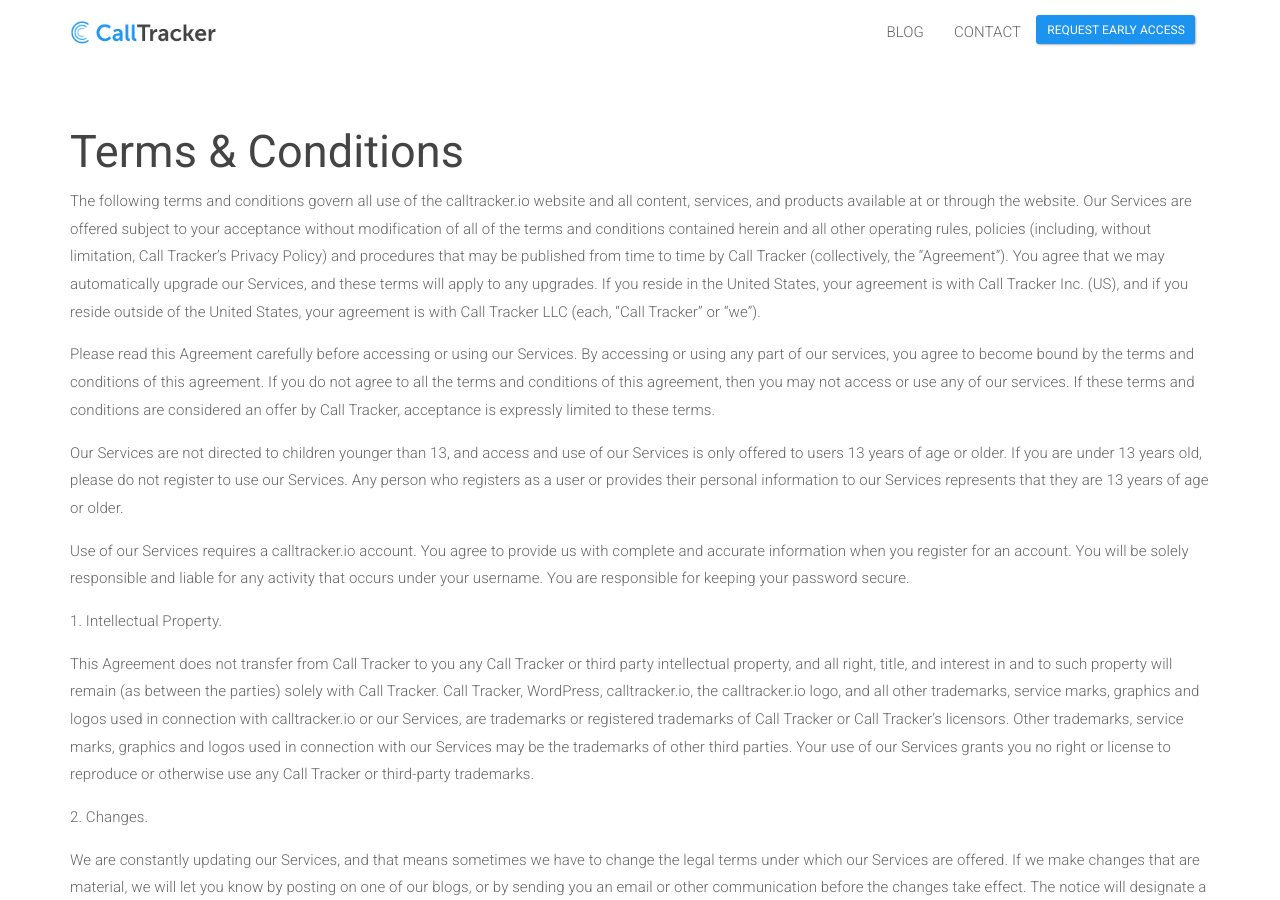
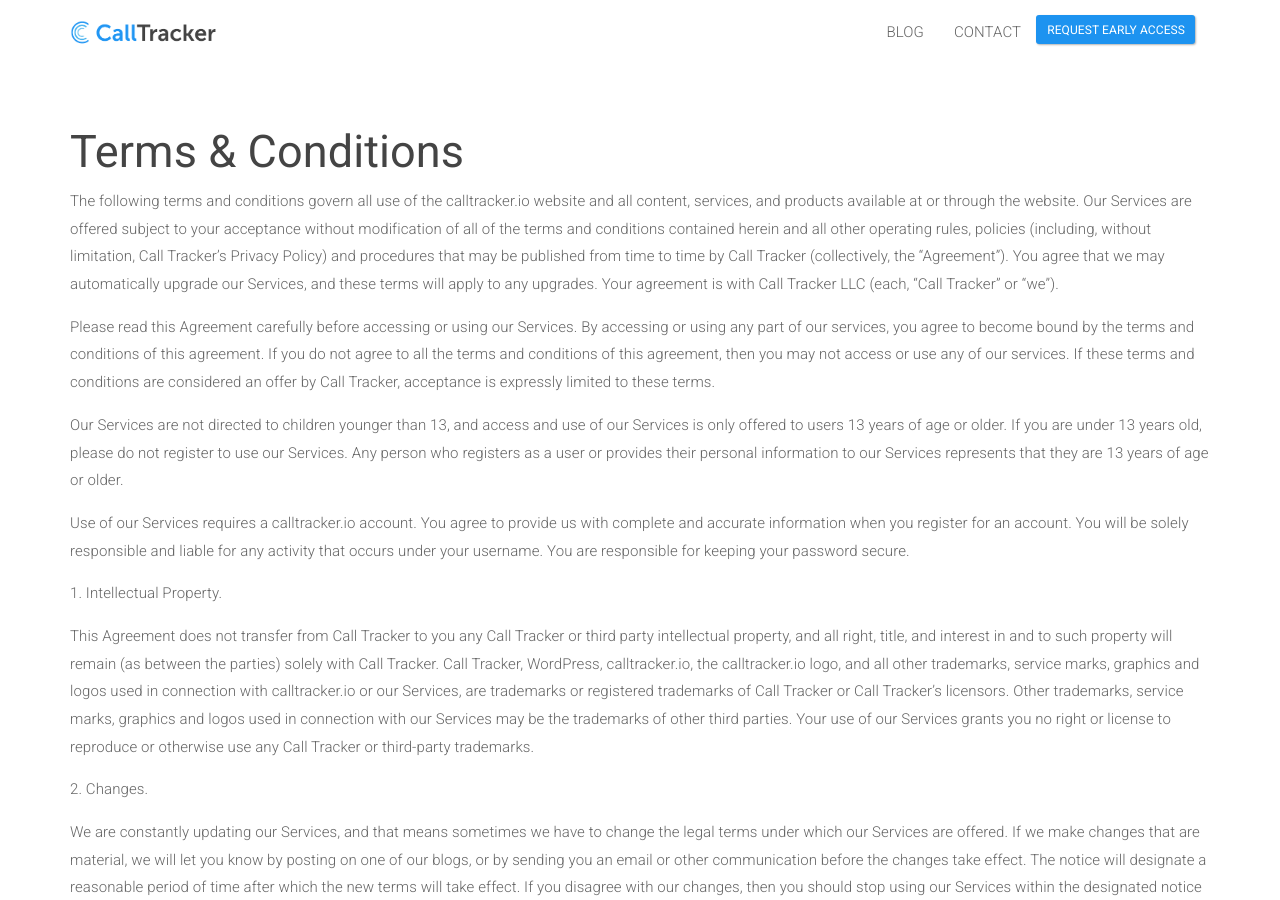
Before and after one commit to sumonst21/calltrackerio-site, a Jekyll site: the page built from terms.html, in a window 1280 px wide and 900 px high. Built offline with Jekyll 4.4.1, drawn with Linux system fonts in a browser that asks for light colours.

Commit message:
fix sentance to make it more clear

```diff
--- a/terms.html
+++ b/terms.html
@@ -9,7 +9,7 @@
 	<div class="row m-b-100">
 			<div class="col-md-12">
 			<h2>Terms & Conditions</h2>
-			<p>The following terms and conditions govern all use of the calltracker.io website and all content, services, and products available at or through the website. Our Services are offered subject to your acceptance without modification of all of the terms and conditions contained herein and all other operating rules, policies (including, without limitation, Call Tracker’s Privacy Policy) and procedures that may be published from time to time by Call Tracker (collectively, the “Agreement”). You agree that we may automatically upgrade our Services, and these terms will apply to any upgrades. If you reside in the United States, your agreement is with Call Tracker Inc. (US), and if you reside outside of the United States, your agreement is with Call Tracker LLC (each, “Call Tracker” or “we”).</p>
+			<p>The following terms and conditions govern all use of the calltracker.io website and all content, services, and products available at or through the website. Our Services are offered subject to your acceptance without modification of all of the terms and conditions contained herein and all other operating rules, policies (including, without limitation, Call Tracker’s Privacy Policy) and procedures that may be published from time to time by Call Tracker (collectively, the “Agreement”). You agree that we may automatically upgrade our Services, and these terms will apply to any upgrades. Your agreement is with Call Tracker LLC (each, “Call Tracker” or “we”).</p>
 
 			<p>Please read this Agreement carefully before accessing or using our Services. By accessing or using any part of our services, you agree to become bound by the terms and conditions of this agreement. If you do not agree to all the terms and conditions of this agreement, then you may not access or use any of our services. If these terms and conditions are considered an offer by Call Tracker, acceptance is expressly limited to these terms.</p>
 
```
